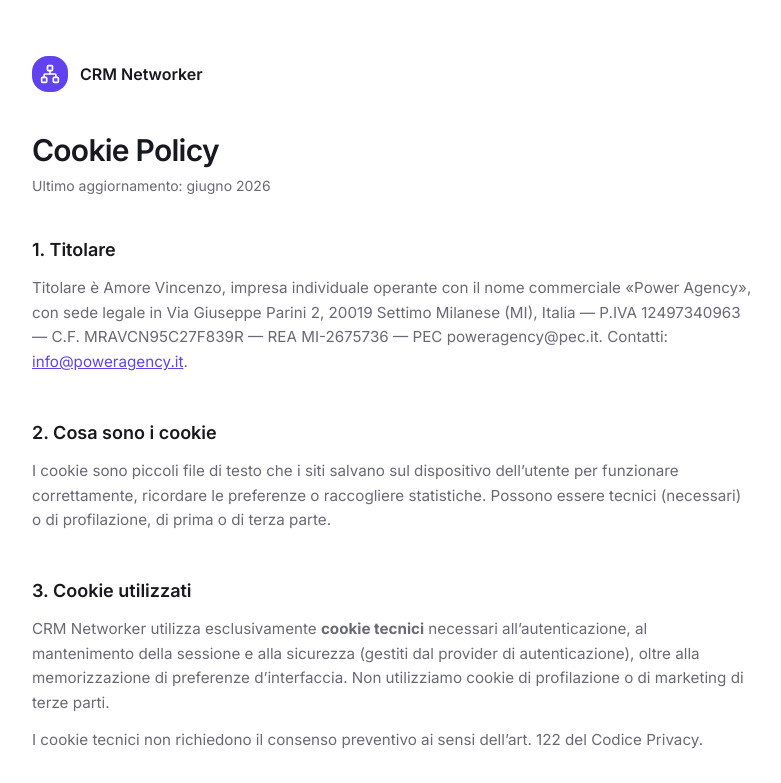
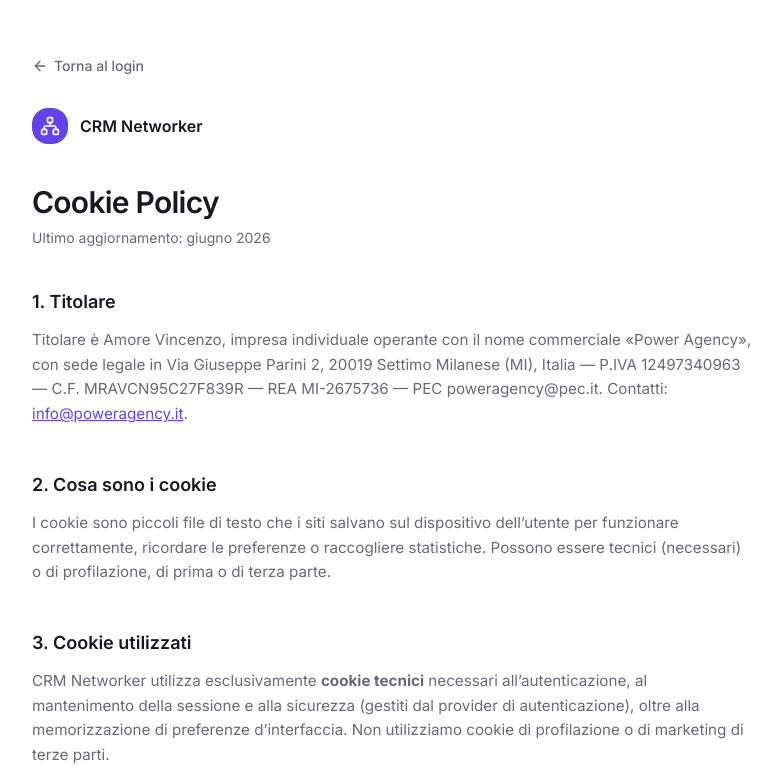
Before and after one commit to poweragency/CRM-Networker, a Next.js app in the folder web/: page /cookie in a window 1280 px wide. Shown: the top 783 px of the page, without its empty margins (248-1029 px from the left). Built offline with nearby package versions, Linux system fonts and the light colour scheme.

Commit message:
fix(legal): tasto Torna al login come freccia in alto a sinistra invece di link nel footer

```diff
--- a/web/components/legal/legal-shell.tsx
+++ b/web/components/legal/legal-shell.tsx
@@ -1,5 +1,5 @@
 import Link from 'next/link';
-import { Network } from 'lucide-react';
+import { ArrowLeft, Network } from 'lucide-react';
 
 /**
  * Dati identificativi del fornitore del servizio (POWER AGENCY).
@@ -32,12 +32,20 @@
   return (
     <div className="min-h-screen bg-background text-foreground">
       <div className="mx-auto max-w-3xl px-6 py-14">
-        <Link href="/accedi" className="mb-10 inline-flex items-center gap-3">
+        <Link
+          href="/accedi"
+          className="mb-8 inline-flex items-center gap-1.5 text-sm font-medium text-muted-foreground transition-colors hover:text-foreground"
+        >
+          <ArrowLeft className="h-4 w-4" aria-hidden />
+          Torna al login
+        </Link>
+
+        <div className="mb-10 flex items-center gap-3">
           <div className="flex h-9 w-9 items-center justify-center rounded-xl bg-primary text-primary-foreground">
             <Network className="h-5 w-5" aria-hidden />
           </div>
           <span className="text-base font-semibold">CRM Networker</span>
-        </Link>
+        </div>
 
         <h1 className="text-3xl font-semibold tracking-tight">{title}</h1>
         <p className="mt-2 text-sm text-muted-foreground">Ultimo aggiornamento: {updated}</p>
@@ -59,7 +67,6 @@
           <Link href="/privacy" className="hover:text-foreground">Privacy</Link>
           <Link href="/cookie" className="hover:text-foreground">Cookie</Link>
           <Link href="/termini" className="hover:text-foreground">Termini</Link>
-          <Link href="/accedi" className="hover:text-foreground">Accedi</Link>
           <span className="ml-auto">© 2026 {COMPANY.tradeName} · P.IVA {COMPANY.vat}</span>
         </div>
       </div>
```
